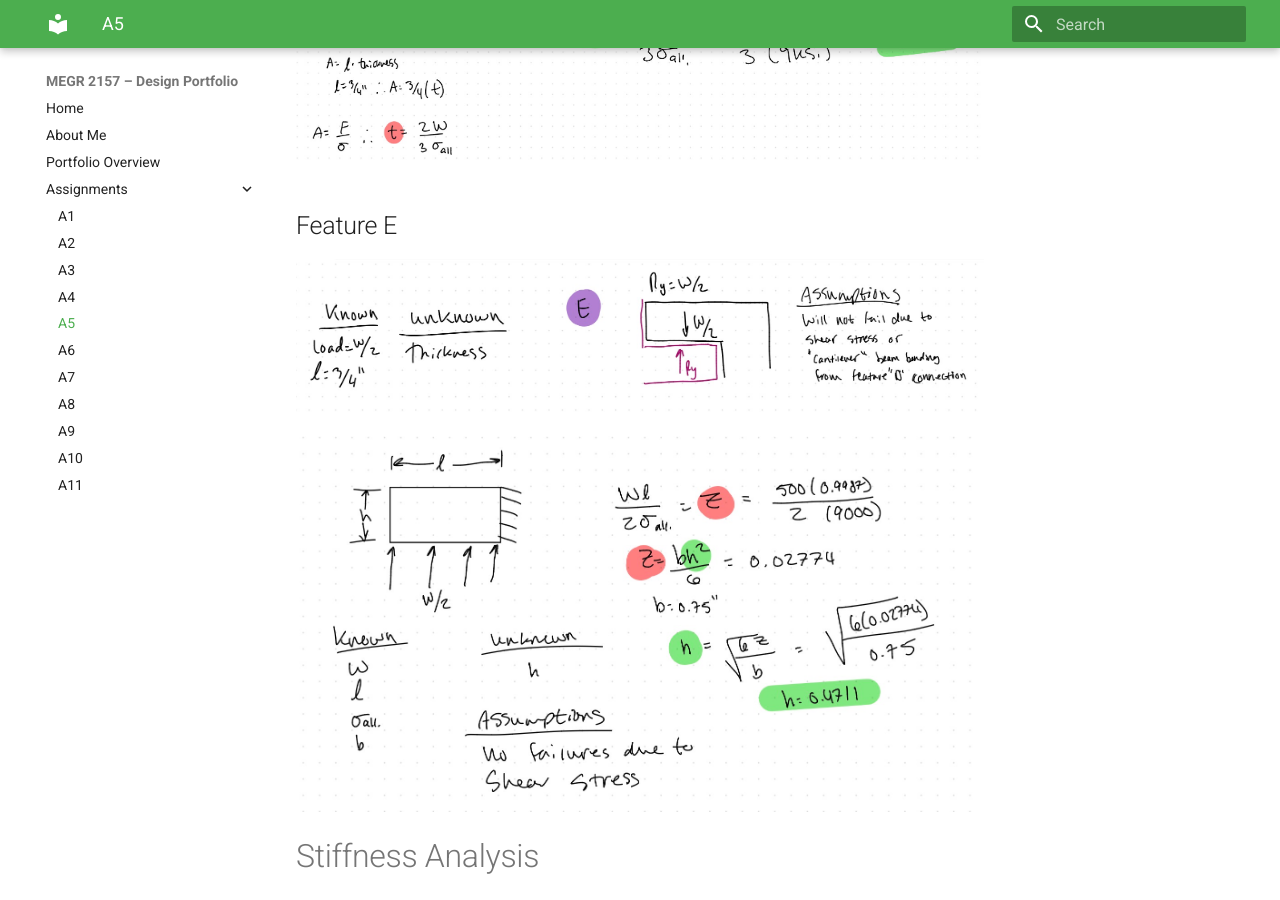
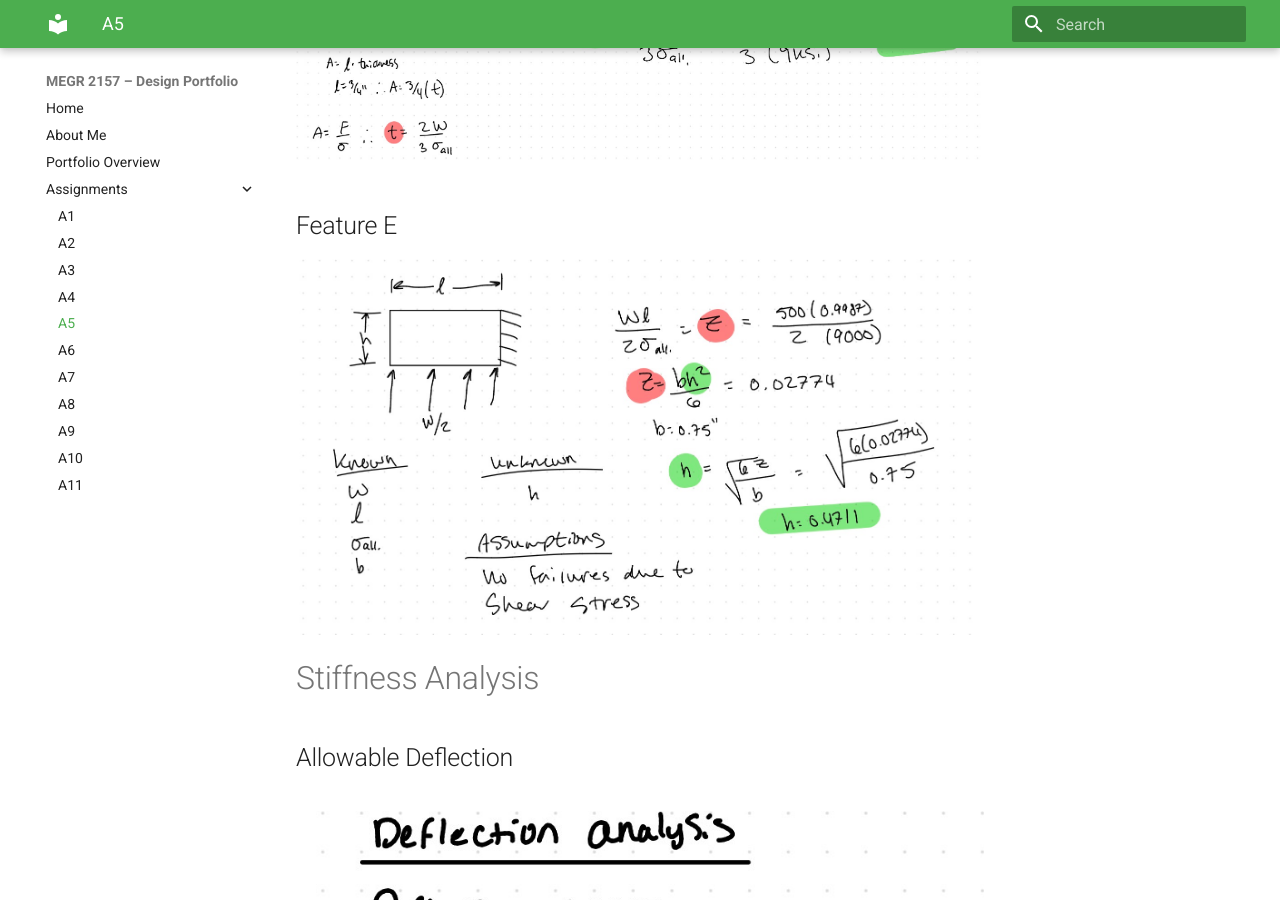
Before and after one commit to Taylor-Rockefeller-Portfolio/megr2157-portfolio, an MkDocs documentation site: the page built from docs/assignments/A05/index.md, in a window 1280 px wide and 900 px high, scrolled down 3628 px. Built offline with MkDocs 1.6.1 and Material for MkDocs 9.7.7, drawn with Linux system fonts in a browser that asks for light colours.

Commit message:
Remove image for Feature E in index.md
Removed image for Feature E from the documentation.

```diff
--- a/docs/assignments/A05/index.md
+++ b/docs/assignments/A05/index.md
@@ -43,7 +43,6 @@ Analysis method given in instructions
 
 ## Feature E
 
-![](IMG_0322.jpg)
 
 
 ![](IMG_0340.jpg)
```
